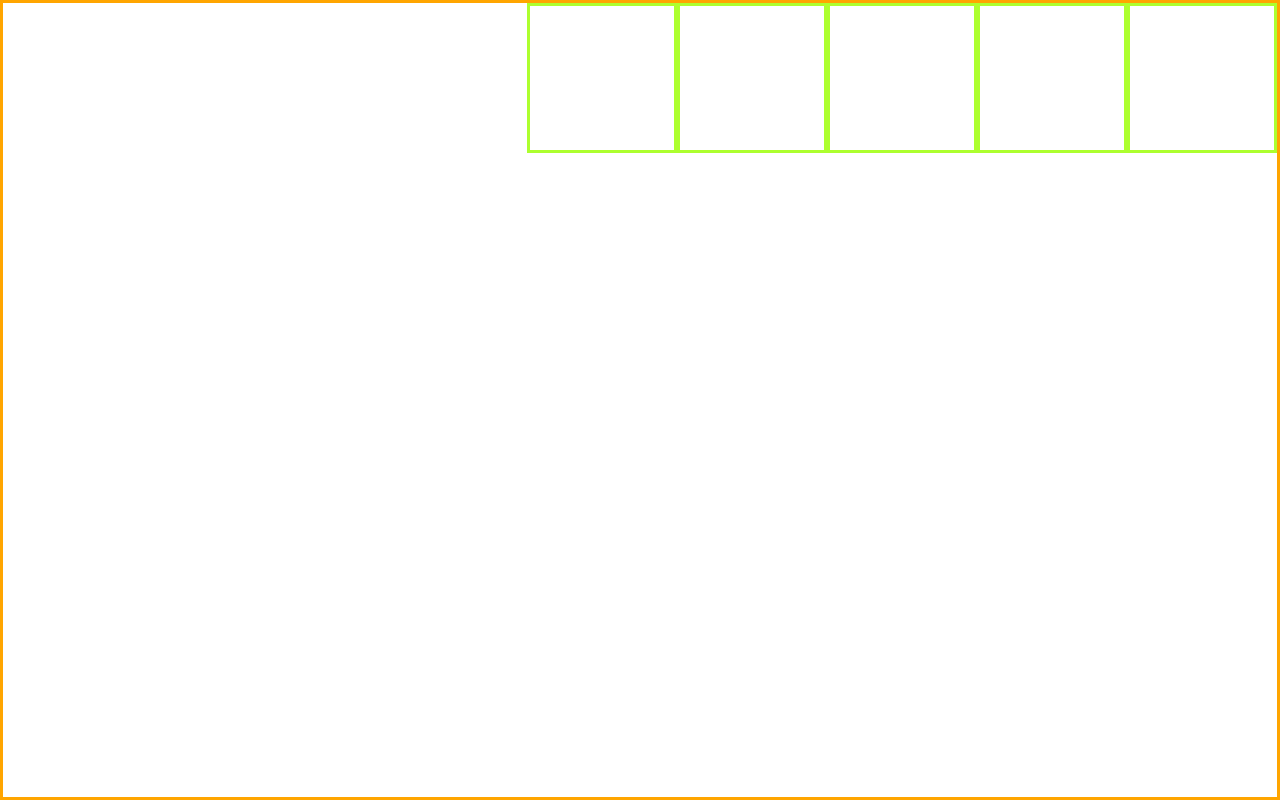
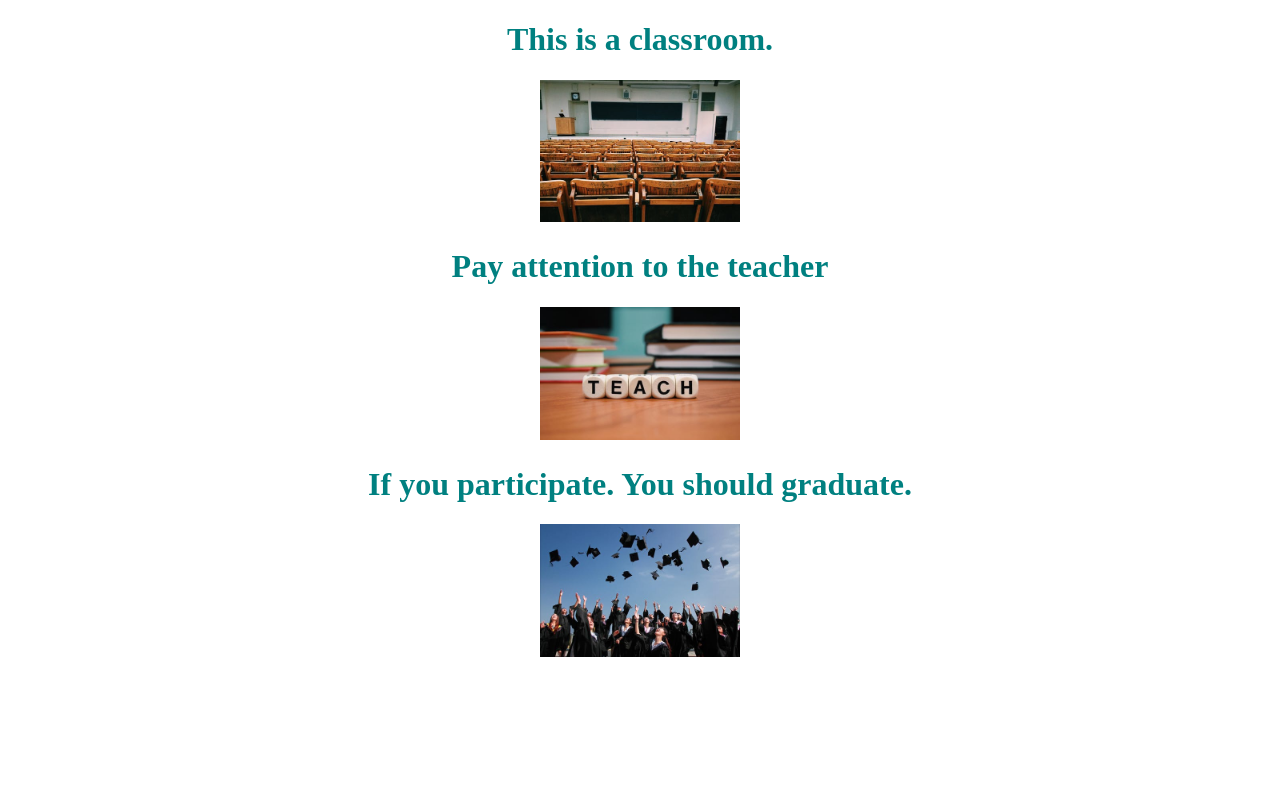
Before and after one commit to Travis-Franklin/flexbox, a plain HTML site: page index.html in a window 1280 px wide. Drawn offline with nearby package versions, Linux system fonts and the light colour scheme.

Commit message:
Adds content for css and html.

```diff
--- a/index.html
+++ b/index.html
@@ -1,21 +1,34 @@
 <!DOCTYPE html>
 <html lang="en">
+
 <head>
     <meta charset="UTF-8">
     <meta name="viewport" content="width=device-width, initial-scale=1.0">
     <meta http-equiv="X-UA-Compatible" content="ie=edge">
-    <title>Flexbox</title>
+    <title>Image Gallery HW</title>
     <link rel="stylesheet" href="https://cdnjs.cloudflare.com/ajax/libs/normalize/8.0.1/normalize.min.css">
     <link rel="stylesheet" href="stylesheets/styles.css">
+    <link rel="images" href="images/classroom.jpeg">
+
 </head>
+
+
 <body>
-    <div class="parent">
-        <div class="child"></div>
-        <div class="child"></div>
-        <div class="child"></div>
-        <div class="child"></div>
-        <div class="child"></div>
+    <div class="container">
+        <h1>This is a classroom.</h1>
+        <div>
+            <img src="images/classroom.jpeg" alt="">
+        </div>
+        <h1>Pay attention to the teacher</h1>
+        <div>
+            <img src="images/teach.jpeg" alt="">
+        </div>
+        <h1>If you participate. You should graduate.</h1>
+        <div>
+            <img src="images/graduation.jpeg" alt="">
+        </div>
     </div>
 
 </body>
+
 </html>
--- a/stylesheets/styles.css
+++ b/stylesheets/styles.css
@@ -1,28 +1,24 @@
-*{
-    box-sizing: border-box;
+.container{
+    display: flex;
+    flex-direction: column;
+    justify-content: center;
+    align-items: center;
+    flex-grow: 1;
+    flex-shrink: 0;
+}
+.container > div {
+    width:200px;
+
+}
+.picture-frame {
+    height:100%;
+    widows: 100%;
 }
 
-html, body {
-    width: 100%;
-    height: 100%;
+h1 {
+    color: teal;
 }
 
-div{
-    border: 3px solid red;
-    /* height: 10px;
-    width: 10px; */
-}
-
-.parent{
-    border-color: orange;
-    display: flex;
-    justify-content: flex-end;
-    height: 100%;
+img{
     width: 100%;
 }
-
-.child{
-    border-color: greenyellow;
-    height: 150px;
-    width: 150px;
-}
```
Also changed, not shown: images/classroom.jpeg (added), images/graduation.jpeg (added), images/teach.jpeg (added).
